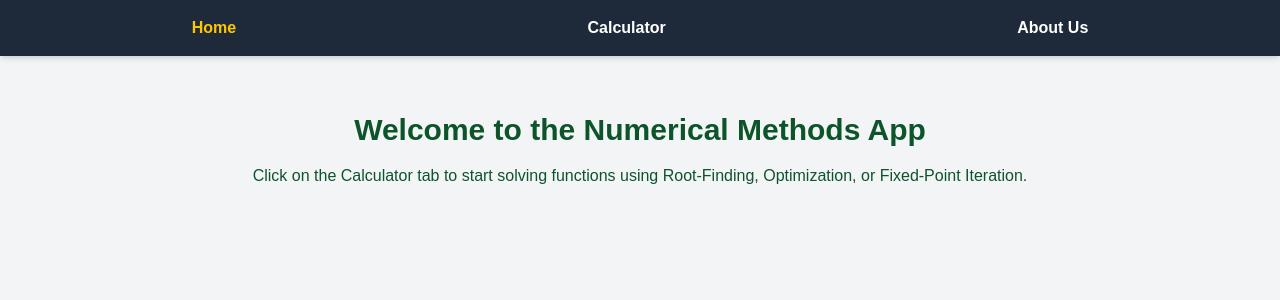
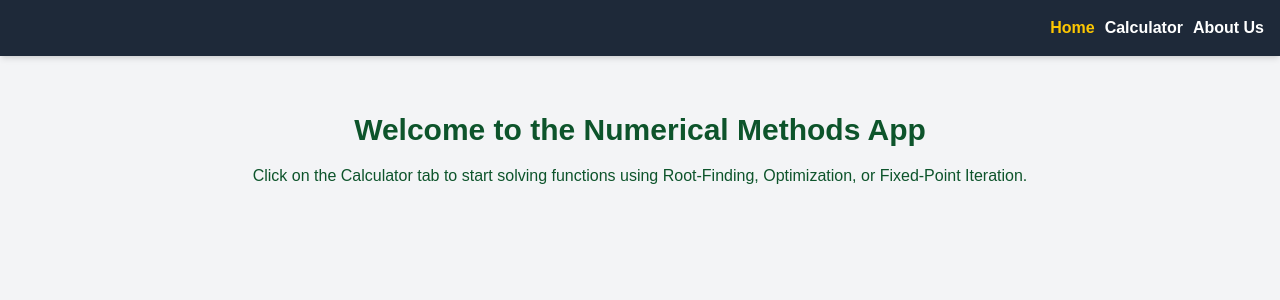
Before and after one commit to JephoneTorre/Numerical-Methods-Solver--Root-Finding--Optimization---Fixed-Point-Iteration, a Next.js app: page / in a window 1280 px wide. Shown: the top 300 px of the page. Built offline with nearby package versions, Linux system fonts and the light colour scheme.

Commit message:
push hheader content

```diff
--- a/src/app/page.js
+++ b/src/app/page.js
@@ -47,7 +47,7 @@ export default function HomePage() {
   return (
     <div className="min-h-screen bg-gray-100">
       {/* Header */}
-      <header className="fixed top-0 left-0 w-full bg-gray-800 text-white p-4 flex justify-around shadow-md z-50">
+      <header className="fixed top-0 left-0 w-full bg-gray-800 text-white p-4 flex justify-end space-x-2.5 shadow-md z-50">
         <button
           onClick={() => setActiveTab("home")}
           className={`font-semibold ${activeTab === "home" ? "text-yellow-400" : "hover:text-yellow-300"}`}
```
